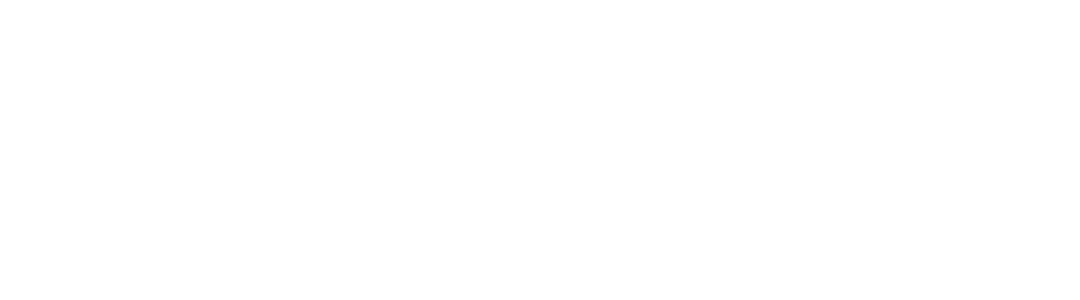
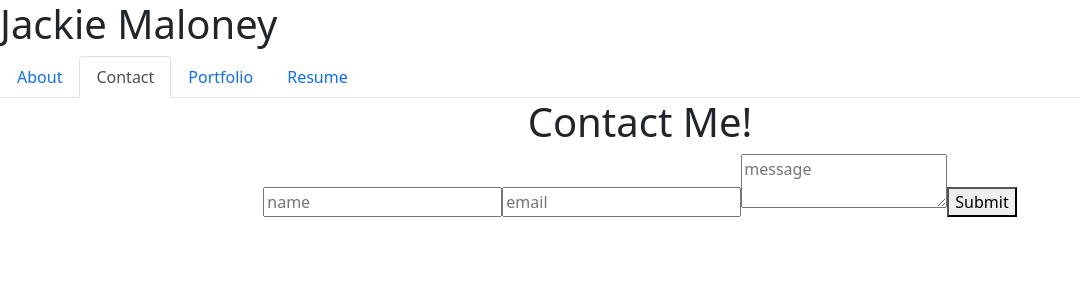
Before and after one commit to jmalon10/React-Portfolio, a React (Vite) app: page /Contact in a window 1280 px wide. Before the commit this address had no page. Shown: the top 300 px of the page, without its empty margins (0-1080 px from the left). Built offline with nearby package versions, Linux system fonts and the light colour scheme.

Commit message:
adds a contact page with the form, along with a helpers file in utils folder for errror messages

```diff
--- a/src/pages/Contact.jsx
+++ b/src/pages/Contact.jsx
@@ -0,0 +1,91 @@
+import { useState } from 'react';
+// import './style.css'; // copied from class
+
+// Here we import a helper function that will check if the email is valid
+import { checkMessage, validateEmail } from '../utils/helpers';
+
+function Contact() {
+  // Create state variables for the fields in the form
+  // We are also setting their initial values to an empty string
+  const [email, setEmail] = useState('');
+  const [Name, setName] = useState('');
+  const [Message, setMessage] = useState('');
+  const [errorMessage, setErrorMessage] = useState('');
+
+  const handleInputChange = (e) => {
+    // Getting the value and name of the input which triggered the change
+    const { target } = e;
+    const inputType = target.name;
+    const inputValue = target.value;
+
+    // Based on the input type, we set the state of either email, username, and password
+    if (inputType === 'email') {
+      setEmail(inputValue);
+    } else if (inputType === 'Name') {
+      setName(inputValue);
+    } else {
+      setMessage(inputValue);
+    }
+  };
+
+  const handleFormSubmit = (e) => {
+    // Preventing the default behavior of the form submit (which is to refresh the page)
+    e.preventDefault();
+
+    // First we check to see if the email is not valid or if the userName is empty. If so we set an error message to be displayed on the page.
+    if (!validateEmail(email) || !Name) {
+      setErrorMessage('Email or name is invalid');
+      // We want to exit out of this code block if something is wrong so that the user can correct it
+      return;
+      // Then we check to see if the password is not valid. If so, we set an error message regarding the password.
+    }
+    if (!checkMessage(Message)) {
+      setErrorMessage(
+        `message is required`
+      );
+      return;
+    };
+
+    // If everything goes according to plan, we want to clear out the input after a successful registration.
+    setName('');
+    setMessage('');
+    setEmail('');
+  };
+
+  return (
+    <div className="container text-center">
+      <h1>Contact Me!</h1>
+      <form className="form" onSubmit={handleFormSubmit}>
+      <input
+          value={Name}
+          name="Name"
+          onChange={handleInputChange}
+          type="text"
+          placeholder="name"
+        />
+        <input
+          value={email}
+          name="email"
+          onChange={handleInputChange}
+          type="email"
+          placeholder="email"
+        />
+        <textarea
+          value={Message}
+          name="message"
+          onChange={handleInputChange}
+          type="text"
+          placeholder="message"
+        />
+        <button type="submit">Submit</button>
+      </form>
+      {errorMessage && (
+        <div>
+          <p className="error-text">{errorMessage}</p>
+        </div>
+      )}
+    </div>
+  );
+}
+
+export default Contact;
--- /dev/null
+++ b/src/utils/helpers.js
@@ -0,0 +1,12 @@
+export function validateEmail(email) {
+  const re = /^(([^<>()[\]\\.,;:\s@"]+(\.[^<>()[\]\\.,;:\s@"]+)*)|(".+"))@((\[[0-9]{1,3}\.[0-9]{1,3}\.[0-9]{1,3}\.[0-9]{1,3}\])|(([a-zA-Z\-0-9]+\.)+[a-zA-Z]{2,}))$/;
+  return re.test(String(email).toLowerCase());
+}
+
+export function checkMessage(input) {
+  const message = '';
+  if (!input.match(message)) {
+    return true;
+  }
+  return false;
+}
```
Also changed, not shown: src/main.jsx (+5 -4 lines).
